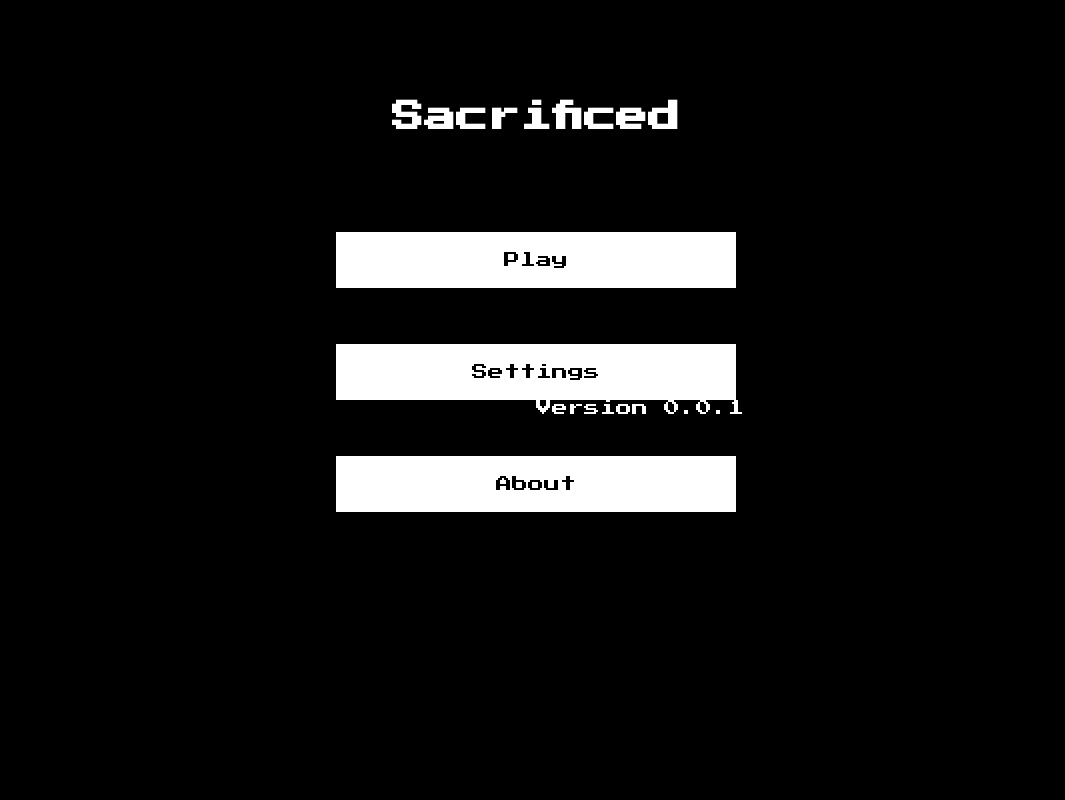
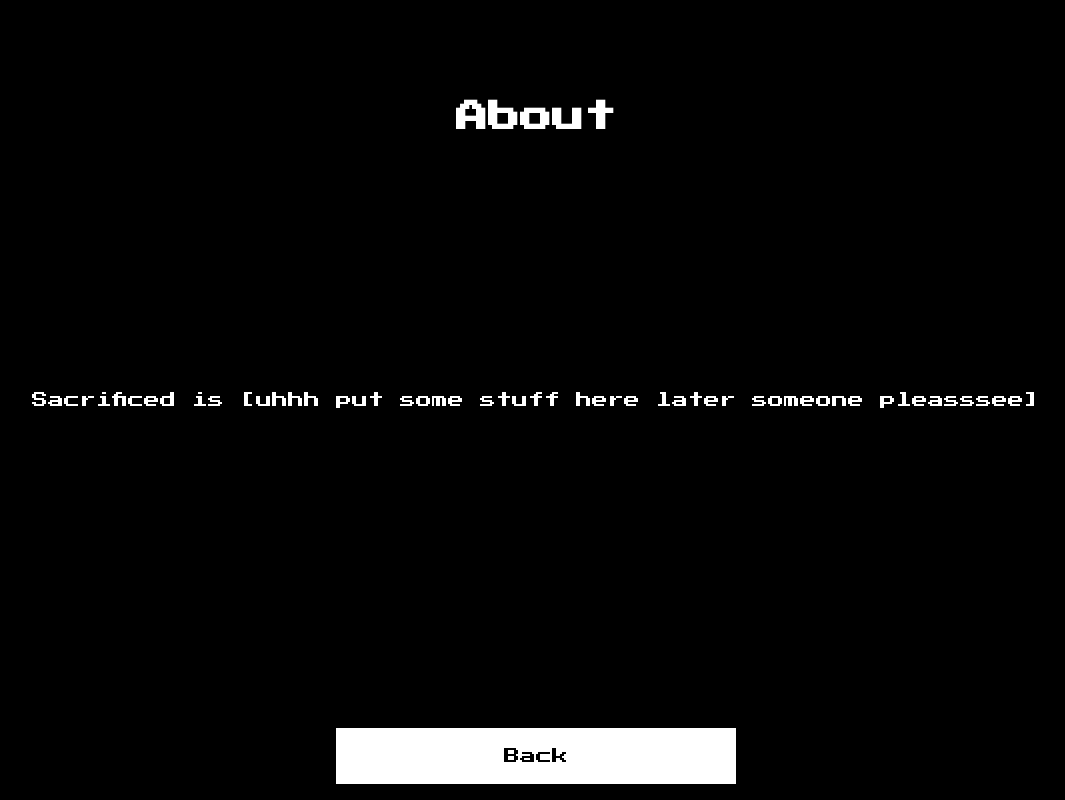
Before and after one commit to J-Meow/daydream-jam, a website built with Vite: page index.html in a window 1280 px wide. Both pictures are taken after a click on the button "About". Shown: the whole page, without its empty margins (104-1169 px from the left). Built offline with nearby package versions, Linux system fonts and the light colour scheme.

Commit message:
Add about screen

```diff
--- a/index.html
+++ b/index.html
@@ -1,6 +1,5 @@
-<!DOCTYPE html>
+<!doctype html>
 <html lang="en">
-
     <head>
         <meta charset="utf-8" />
         <meta name="viewport" content="width=device-width, initial-scale=1.0" />
@@ -12,15 +11,23 @@
 
     <body>
         <div id="menu">
-        <h1 class="text" id="title">Sacrificed</h1>
+            <h1 class="text title">Sacrificed</h1>
 
             <button class="button" id="playButton">Play</button>
             <button class="button" id="settingsButton">Settings</button>
             <button class="button" id="aboutButton">About</button>
-        <p3 id="infonotice" class="text">Version 0.0.1</p3>
+        </div>
+        <div id="about" style="display: none">
+            <h1 class="text title">About</h1>
+            <div class="aboutContent">
+                <p class="text">
+                    Sacrificed is [uhhh put some stuff here later someone
+                    pleasssee]
+                </p>
+            </div>
+            <button class="button" id="aboutBackButton">Back</button>
         </div>
 
         <canvas style="display: none"></canvas>
     </body>
-
 </html>
--- a/src/index.css
+++ b/src/index.css
@@ -1,5 +1,5 @@
-* {
-    background-color: black;
+html {
+    background: black;
 }
 
 canvas {
@@ -82,15 +82,30 @@ canvas {
     transform: translate(-50%, 100%);
 }
 
-#title {
+#aboutBackButton {
+    left: 50vw;
+    bottom: 2vh;
+    transform: translate(-50%, 0);
+}
+
+.title {
     transform: translate(-50%, -1000%);
     font-size: 4vh;
+    position: fixed;
+    left: 50vw;
+    top: 50vh;
+}
+
+.aboutContent {
+    position: fixed;
+    left: 50vw;
+    top: 50vh;
+    transform: translate(-50%, -50%);
+    width: max-content;
+    max-width: 80vw;
 }
 
 .text {
     color: white;
     font-family: "press-start-regular", sans-serif;
-    position: fixed;
-    left: 50vw;
-    top: 50vh;
 }
--- a/src/index.js
+++ b/src/index.js
@@ -8,7 +8,7 @@ const player = {
     oldX: 0,
     oldY: 0,
     px: 0,
-    py: 0
+    py: 0,
 }
 const game = {
     w: 1600,
@@ -25,16 +25,17 @@ const game = {
     currentSprites: [],
     sheets: {
         main: {
-            src: './static/assets/sprites/main.png',
+            src: "./static/assets/sprites/main.png",
             spriteW: 24,
             spriteH: 24,
             imageW: 96,
             imageH: 24,
             ids: ["player", "coin", "!", "?"],
-        }
+        },
     },
     levelData: [
-        { // Note that each level in levelData gains a new property `data` containing an array of sprites.
+        {
+            // Note that each level in levelData gains a new property `data` containing an array of sprites.
             name: "Main Level",
             keys: { "P": "main/player" }, // These are the keys that convert a character in the map to a sprite; sprite interactions are handled in spriteInteraction
             items: [{ type: "P", x: 0, y: 0 }], // Additional items that might need to be added to the object. This, for example, can used to add objects in partial coordinates.
@@ -43,28 +44,21 @@ const game = {
                 // obj.
                 return obj
             },
-            map:
-                `P
-
-_`
-        }
+            map: `asdfasdfsadf`,
+        },
     ],
     consts: {
         DOWN: 0,
-        UP: 1
-    }
+        UP: 1,
+    },
 }
 var data = game.data
 var funcs = game.funcs
 const C = game.consts
 
-
-
 funcs.spriteInteraction = function (sprite) {
     var interactions = {
         intersecting: funcs.isIntersecting(sprite),
-        over: funcs.wentOver(sprite),
-        out: funcs.wentOut(sprite)
     }
     funcs.renderSprite("player", "main", 0, 0)
 }
@@ -82,7 +76,8 @@ funcs.update = function () {
     game.keysUp.length = 0
     if (funcs.isDown("Escape")) {
         canvas.style.display = "none"
-        document.getElementById("menu").removeAttribute("style")
+        document.getElementById("menu").style.display = "block"
+        document.getElementById("about").style.display = "none"
     } else {
         setTimeout(funcs.update, frame % 3 === 0 ? 34 : 33)
     }
@@ -94,6 +89,14 @@ document.addEventListener("DOMContentLoaded", function () {
         document.getElementById("menu").style.display = "none"
         canvas.removeAttribute("style")
     })
+    funcs.addClickEvent("aboutButton", () => {
+        document.getElementById("menu").style.display = "none"
+        document.getElementById("about").style.display = "block"
+    })
+    funcs.addClickEvent("aboutBackButton", () => {
+        document.getElementById("menu").style.display = "block"
+        document.getElementById("about").style.display = "none"
+    })
 })
 
 canvas.addEventListener("contextmenu", function (e) { e.preventDefault() })
```
Lines whose indentation alone changed are shown as unchanged.
